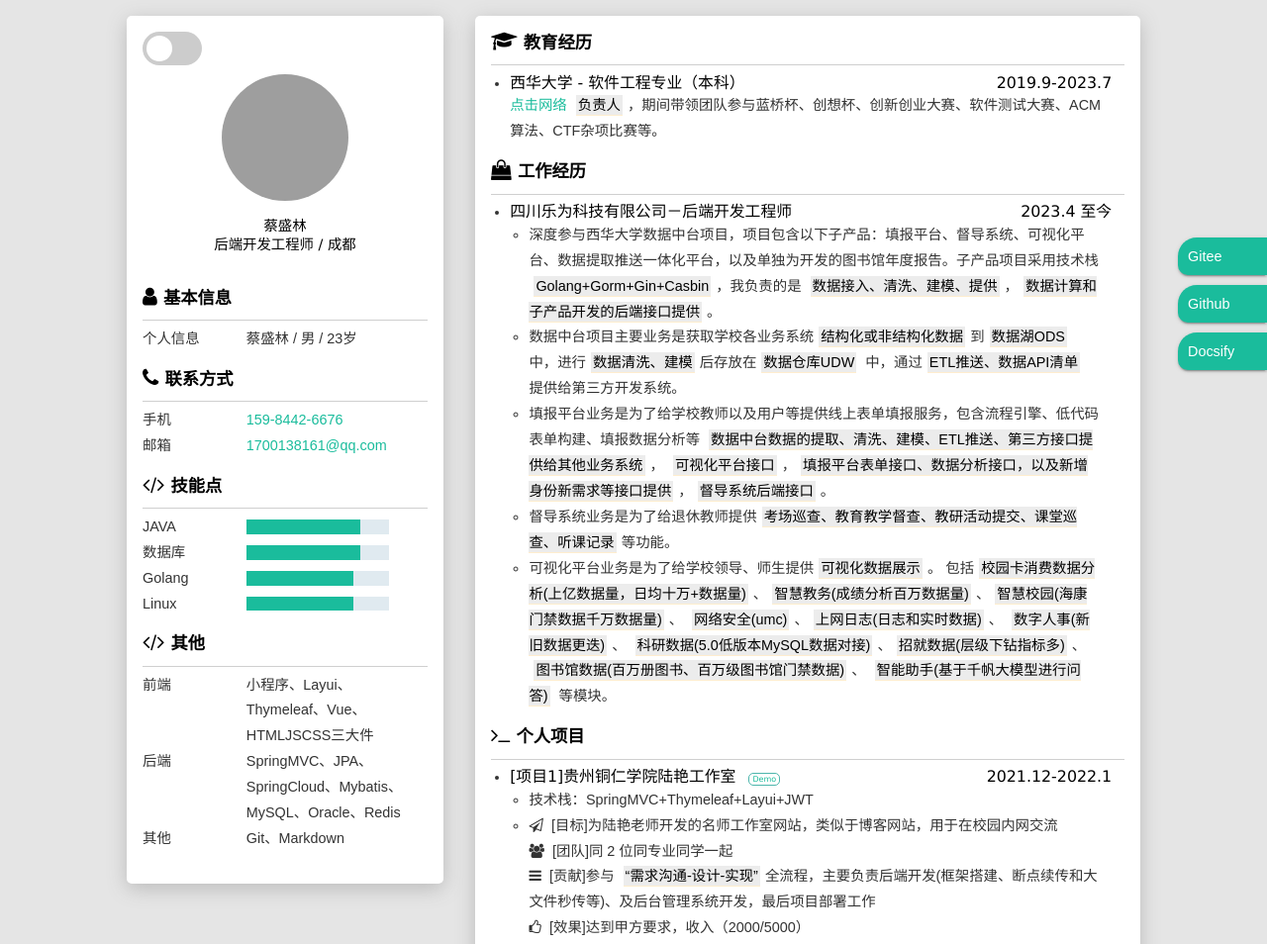
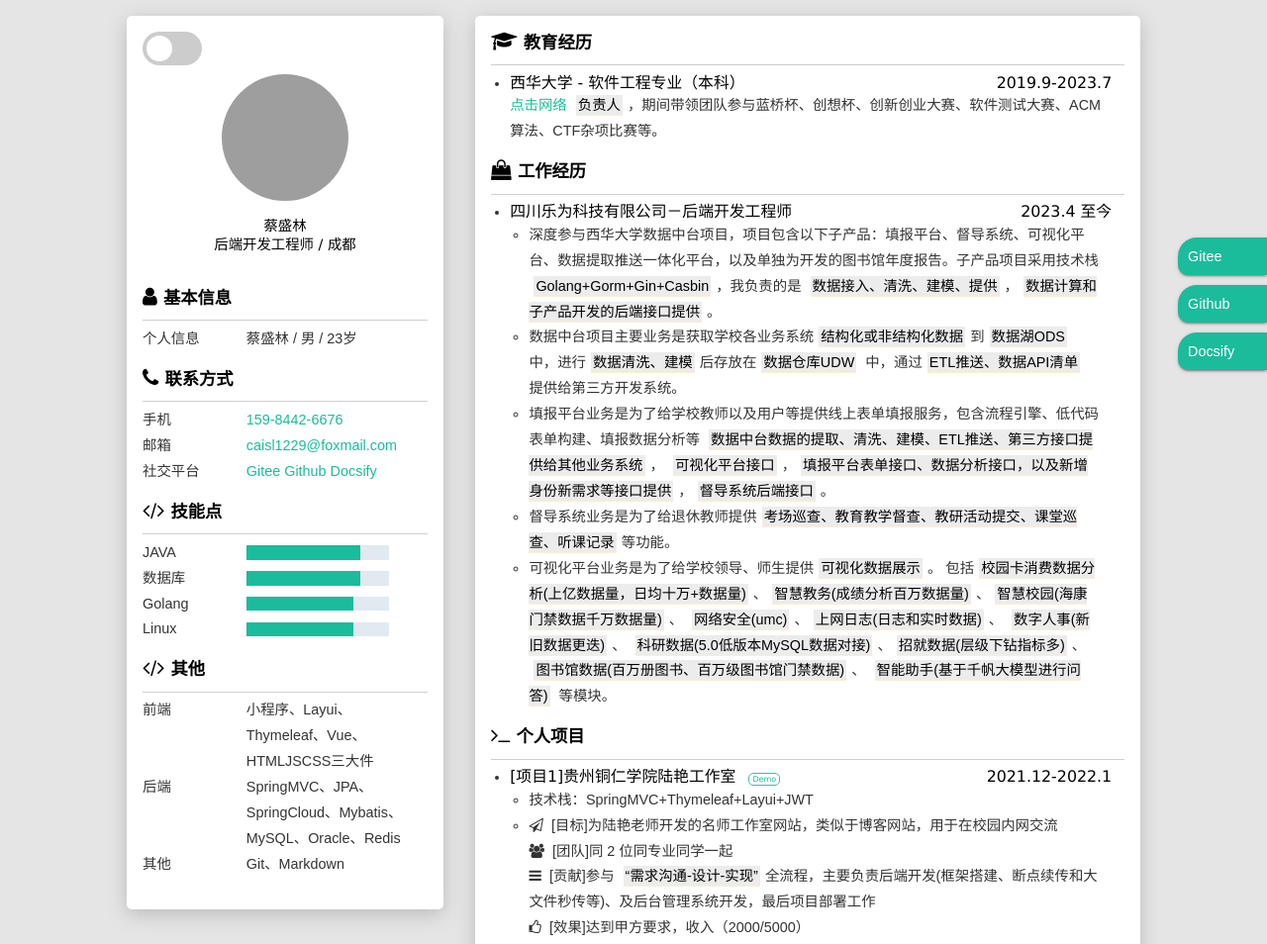
Before and after one commit to notmaster-C/resume, a plain HTML site: page index.html in a window 1280 px wide. Shown: the top 954 px of the page at 99% size. Drawn offline with Linux system fonts and the light colour scheme; grey boxes are pictures that could not be loaded.

Commit message:
20240411-2

```diff
--- a/index.html
+++ b/index.html
@@ -99,7 +99,13 @@
                     </li>
                     <li>
                         <label>邮箱</label>
-                        <a href="#" target="_blank">1700138161@qq.com</a>
+                        <a href="#" target="_blank">caisl1229@foxmail.com</a>
+                    </li>
+                    <li>
+                        <label>社交平台</label>
+                        <a href="https://gitee.com/n-mster" target="_blank">Gitee</a>
+                        <a href="https://github.com/notmaster-C" target="_blank">Github</a>
+                        <a href="https://notmaster-c.github.io/docsify/" target="_blank">Docsify</a>
                     </li>
                 </ul>
             </section>
@@ -318,14 +324,14 @@
 
     <footer class="footer">
         <p>© 2024 蔡盛林.文档最后更新时间为
-            <time>2024年04月10日</time>.</p>
+            <time>2024年04月11日</time>.</p>
     </footer>
 
     <!-- 侧栏 -->
     <aside>
         <ul>
             <li>
-                <a href="https://gitee.com/itsay/resume" target="_blank">Gitee</a>
+                <a href="https://gitee.com/n-mster" target="_blank">Gitee</a>
             </li>
 
             <li>
```
